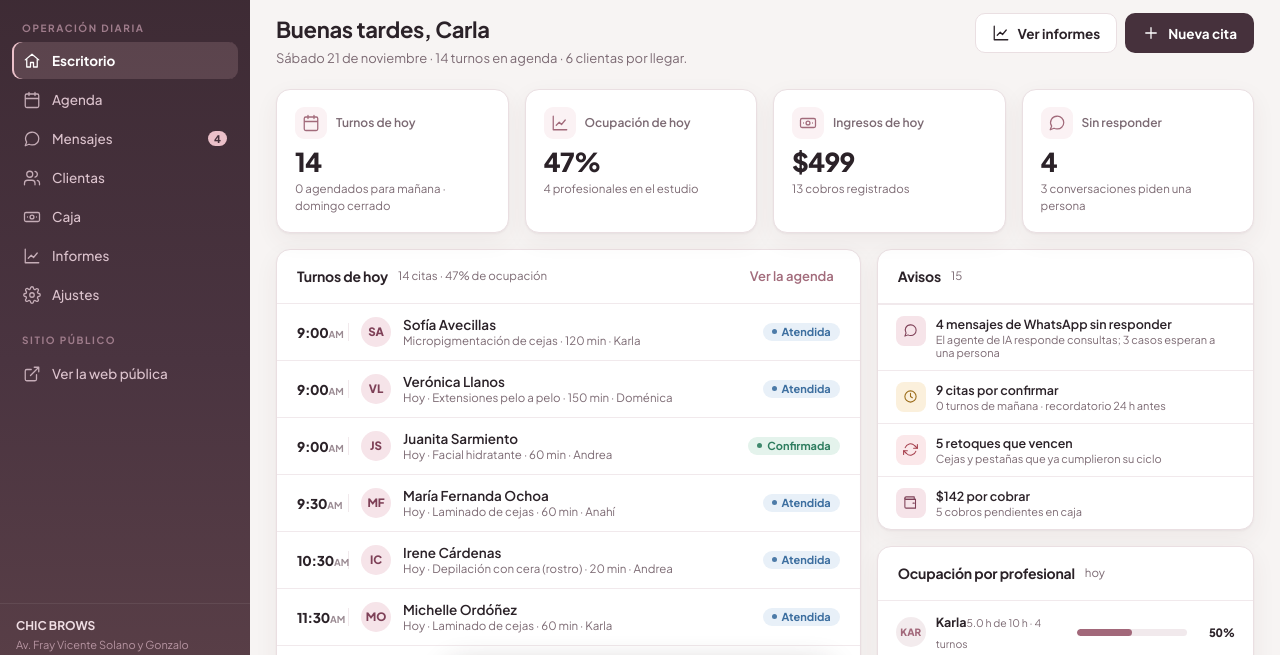
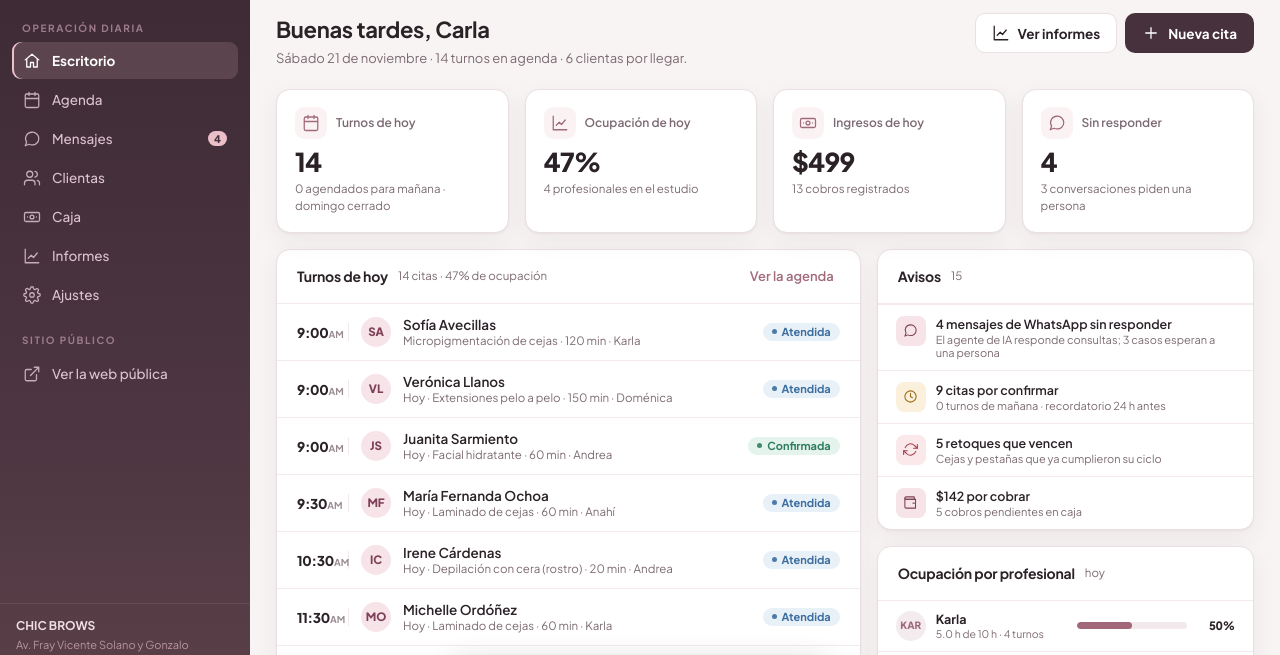
Before and after one commit to iamnocodeveloper/sistema-chicbrows-demo, a plain HTML site: page index.html in a window 1280 px wide. Both pictures are taken after a click on the button "Entrar en modo demostración". Shown: the part 80-735 px from the top of the page. Drawn offline with Linux system fonts and the light colour scheme.

Commit message:
Ajustes de maquetacion: ocupacion por profesional y timeline sin scroll de 2px

```diff
--- a/index.html
+++ b/index.html
@@ -526,7 +526,7 @@ table.t .num{text-align:right; font-variant-numeric:tabular-nums; font-weight:60
 }
 /* ---------- Agenda: línea de tiempo proporcional ---------- */
 .tl-scroll{overflow-x:auto; -webkit-overflow-scrolling:touch}
-.tl{min-width:860px}
+.tl{min-width:860px; overflow:hidden}
 .tl-axis{display:grid; grid-template-columns:132px minmax(0,1fr); align-items:end}
 .tl-axis .sp{font-size:10.5px; color:var(--muted-2); font-weight:700; text-transform:uppercase; letter-spacing:.07em; padding-bottom:7px}
 .tl-hours{display:grid; grid-template-columns:repeat(10,minmax(0,1fr)); border-bottom:1px solid var(--line)}
@@ -610,8 +610,8 @@ table.t .num{text-align:right; font-variant-numeric:tabular-nums; font-weight:60
 .pro-occ{display:flex; gap:10px; align-items:center; padding:10px 18px; border-top:1px solid var(--line-2)}
 .pro-occ:first-child{border-top:0}
 .pro-occ .p-main{flex:1; min-width:0}
-.pro-occ .p-n{font-size:12.5px; font-weight:700}
-.pro-occ .p-s{font-size:10.5px; color:var(--muted)}
+.pro-occ .p-n{font-size:12.5px; font-weight:700; display:block; line-height:1.3}
+.pro-occ .p-s{font-size:10.5px; color:var(--muted); display:block; line-height:1.3}
 .pro-occ .p-bar{width:110px; flex:0 0 110px; height:7px; border-radius:5px; background:#F1E9EC; overflow:hidden}
 .pro-occ .p-bar i{display:block; height:100%; border-radius:5px}
 .pro-occ .p-pct{width:38px; text-align:right; font-size:11.5px; font-weight:800; font-variant-numeric:tabular-nums}
```
